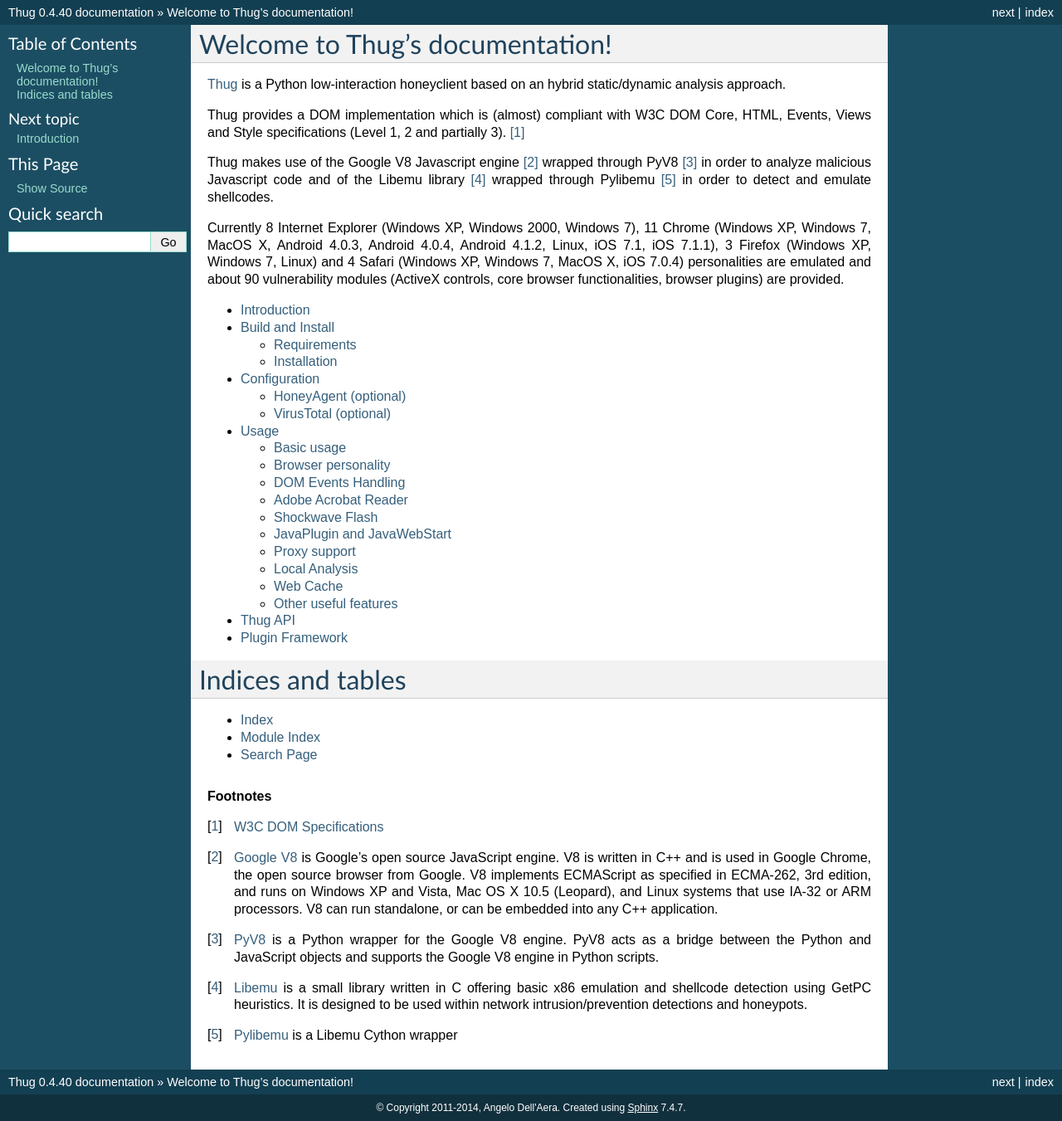
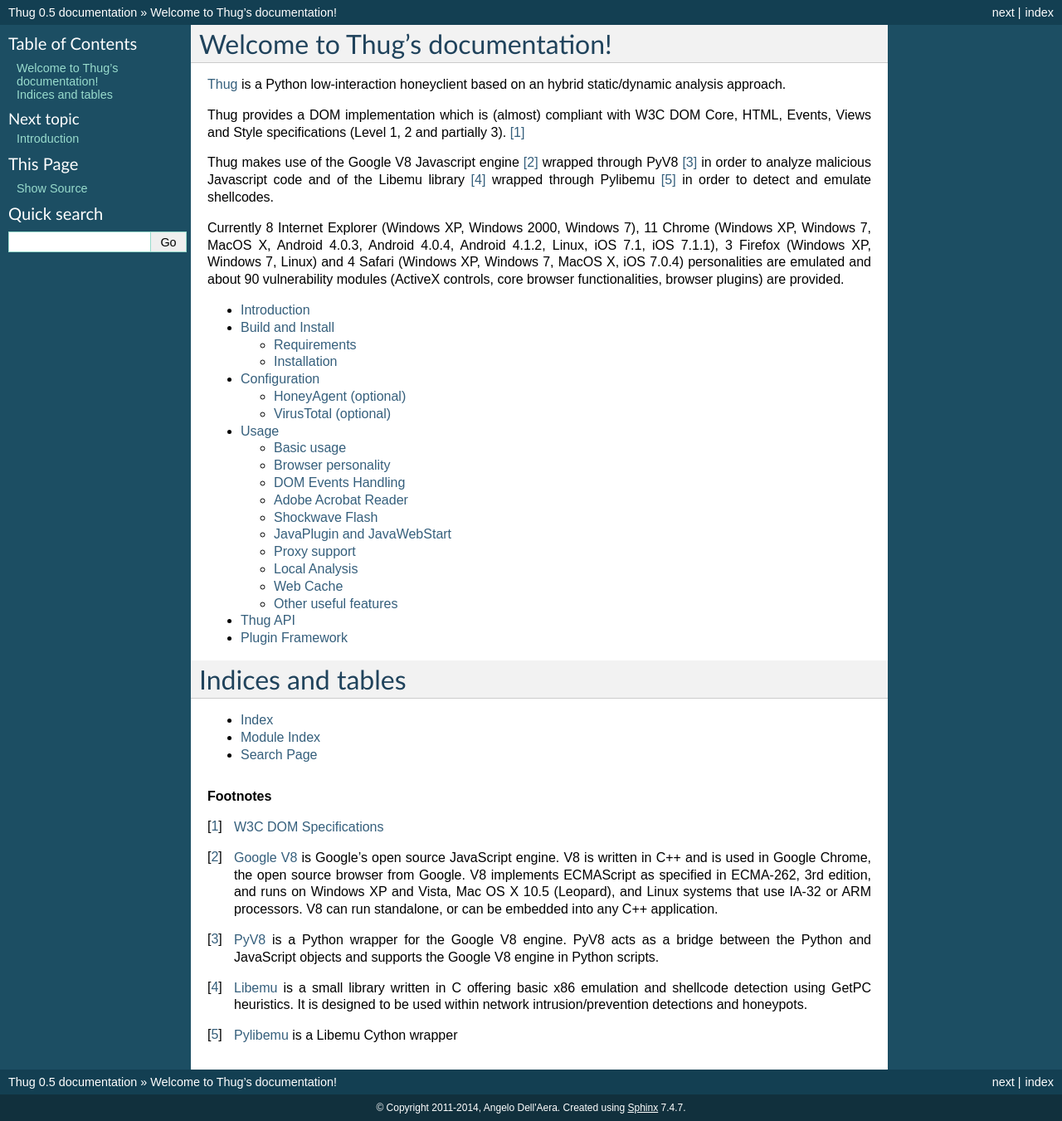
Before and after one commit to buffer/thug, a Sphinx documentation site: the page built from doc/source/index.rst, in a window 1280 px wide. Shown: the whole page at 83% size. Built offline with Sphinx 7.4.7, drawn with Linux system fonts in a browser that asks for light colours.

Commit message:
Version 0.5

```diff
--- a/doc/source/conf.py
+++ b/doc/source/conf.py
@@ -48,9 +48,9 @@
 # built documents.
 #
 # The short X.Y version.
-version = '0.4.40'
+version = '0.5'
 # The full version, including alpha/beta/rc tags.
-release = '0.4.40'
+release = '0.5'
 
 # The language for content autogenerated by Sphinx. Refer to documentation
 # for a list of supported languages.
```
Also changed, not shown: 1 other file.
